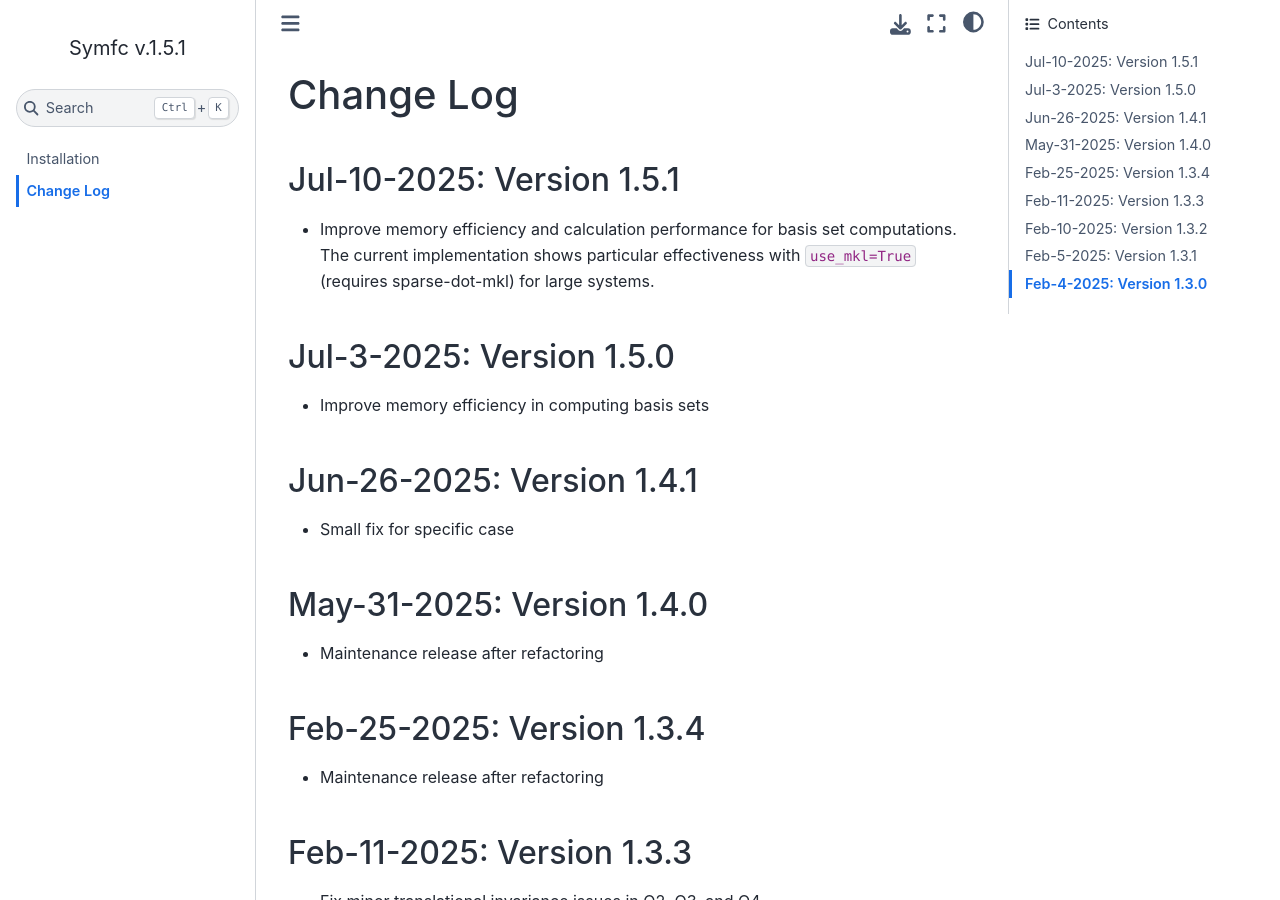
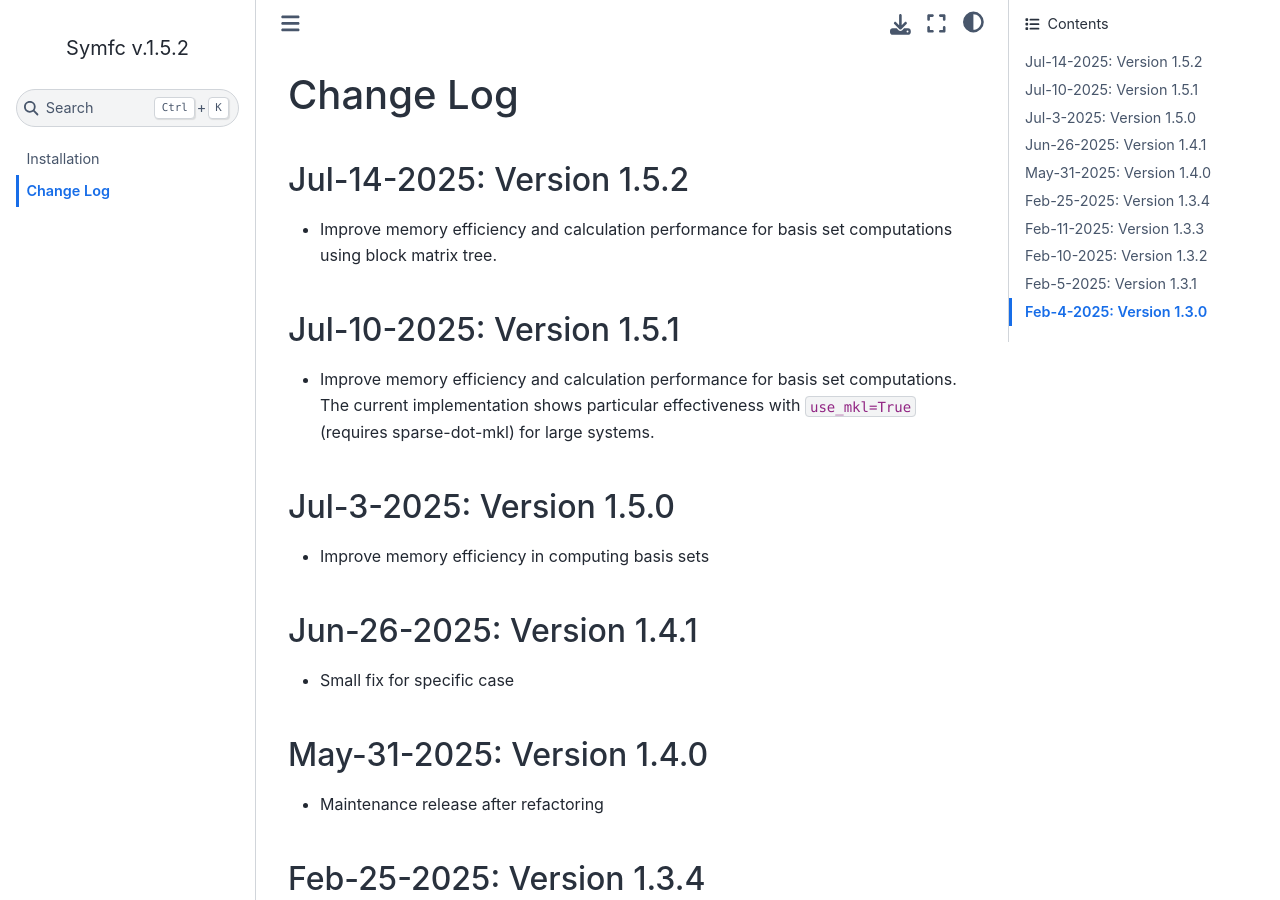
Before and after one commit to symfc/symfc, a Sphinx documentation site: the page built from doc/changelog.md, in a window 1280 px wide and 900 px high. Built offline with Sphinx 7.4.7 and the Sphinx Book theme 1.1.4, drawn with Linux system fonts in a browser that asks for light colours.

Commit message:
Set version 1.5.2

```diff
--- a/doc/changelog.md
+++ b/doc/changelog.md
@@ -1,6 +1,11 @@
 (changelog)=
 
 # Change Log
+
+## Jul-14-2025: Version 1.5.2
+
+- Improve memory efficiency and calculation performance for basis set
+  computations using block matrix tree.
 
 ## Jul-10-2025: Version 1.5.1
 
--- a/doc/conf.py
+++ b/doc/conf.py
@@ -11,7 +11,7 @@ copyright = "2024, symfc project"
 author = "Atsuto Seko"
 
 version = "1.5"
-release = "1.5.1"
+release = "1.5.2"
 
 # -- General configuration ---------------------------------------------------
 # https://www.sphinx-doc.org/en/master/usage/configuration.html#general-configuration
--- a/src/symfc/version.py
+++ b/src/symfc/version.py
@@ -1,3 +1,3 @@
 """Version number of the package."""
 
-__version__ = "1.5.1"
+__version__ = "1.5.2"
```
